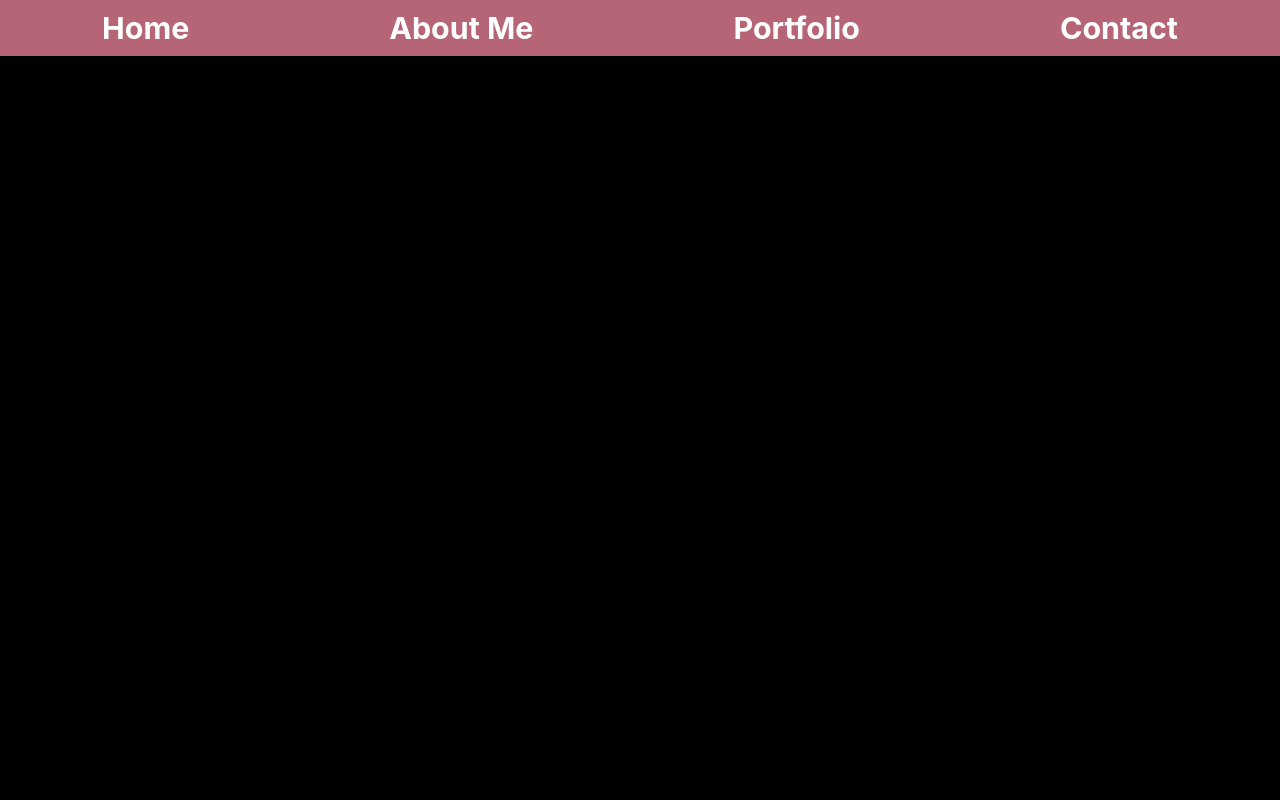
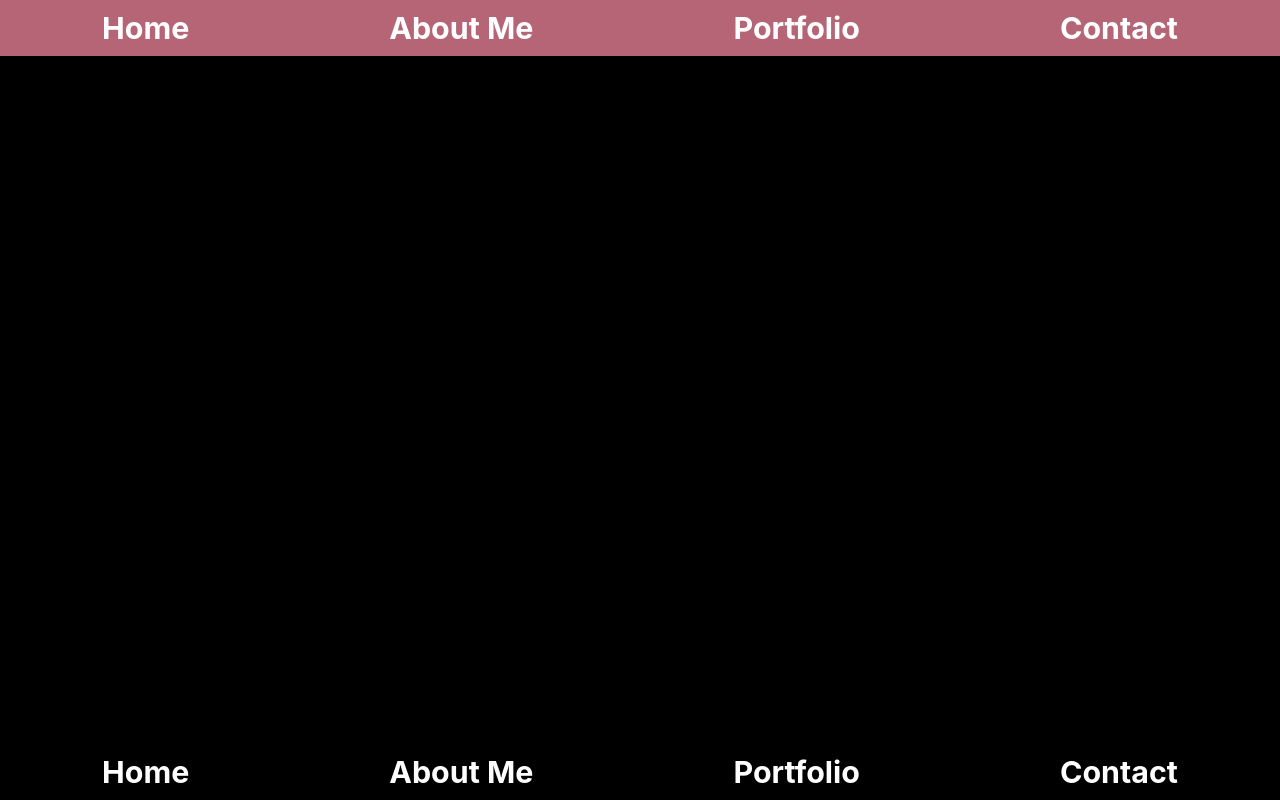
Before and after one commit to hiboabd/personal_website, a React (Create React App) app in the folder my-app/: page /about in a window 1280 px wide. Built offline with nearby package versions, Linux system fonts and the light colour scheme.

Commit message:
Added footer component

```diff
--- a/my-app/src/App.css
+++ b/my-app/src/App.css
@@ -25,6 +25,36 @@ p{
 h3{
   text-align: center;
   color: white;
+}
+
+.home-text {
+  display: flex;
+  flex-direction: column;
+  align-items: center;
+  justify-content: center;
+}
+
+.dynamic-text{
+  margin-top: 30px;
+}
+
+.home-image {
+    position: relative;
+    width: auto;
+    height: 120px;
+    display: flex;
+    margin: auto;
+}
+
+/* resize images */
+.home-image img {
+    position: absolute;
+    width: auto;
+    height: 100%;
+    border-radius: 50%;
+    margin: auto;
+    left: 50%;
+    margin-left: -70px;
 }
 
 .navbar{
@@ -57,34 +87,33 @@ h3{
 }
 
 
-.home-text {
+.footer{
+  overflow: hidden;
+  position: fixed; /* Set the navbar to fixed position */
+  bottom: 0; /* Position the navbar at the top of the page */
+  width: 100%; /* Full width */
+  left: 0; /* Position navbar to start at left hand corner of page*/
   display: flex;
   flex-direction: column;
   align-items: center;
-  justify-content: center;
+  padding-top: 10px;
+  padding-bottom: 10px;
 }
 
-.dynamic-text{
-  margin-top: 30px;
+.footer-item {
+  display:inline-block;
+  padding-left: 100px;
+  padding-right: 100px;
 }
 
-.home-image {
-    position: relative;
-    width: auto;
-    height: 120px;
-    display: flex;
-    margin: auto;
+/* Add a background color on mouse-over */
+.footer:hover {
+  background-color: #B56576;
 }
 
-/* resize images */
-.home-image img {
-    position: absolute;
-    width: auto;
-    height: 100%;
-    border-radius: 50%;
-    margin: auto;
-    left: 50%;
-    margin-left: -70px;
+/* Style the current/active link */
+.footer.active {
+  background-color: #4CAF50;
 }
 
 /* If the viewing area is bigger than 1024px */
--- a/my-app/src/App.js
+++ b/my-app/src/App.js
@@ -3,6 +3,7 @@ import { BrowserRouter as Router, Route } from "react-router-dom";
 import './App.css';
 import Home from "./components/home";
 import Navbar from "./components/navbar";
+import Footer from "./components/footer";
 
 function App() {
 
@@ -10,6 +11,7 @@ function App() {
     <Router>
       <Navbar/>
       <Route path="/" exact component={Home}/>
+      <Footer/>
     </Router>
   );
 }
--- /dev/null
+++ b/my-app/src/components/footer.js
@@ -0,0 +1,20 @@
+import React, { Component } from 'react';
+import { Link } from 'react-router-dom';
+
+export default class Footer extends Component {
+  render(){
+
+    return (
+      <nav>
+        <div className="footer">
+        <ul>
+          <li className="footer-item"><Link style={{ textDecoration: 'none' }} to="/"><h3>Home</h3></Link></li>
+          <li className="footer-item"><Link style={{ textDecoration: 'none' }} to="/about"><h3>About Me</h3></Link></li>
+          <li className="footer-item"><Link style={{ textDecoration: 'none' }} to="/portfolio"><h3>Portfolio</h3></Link></li>
+          <li className="footer-item"><Link style={{ textDecoration: 'none' }} to="/contact"><h3>Contact</h3></Link></li>
+        </ul>
+        </div>
+    </nav>
+    );
+  }
+}
```
